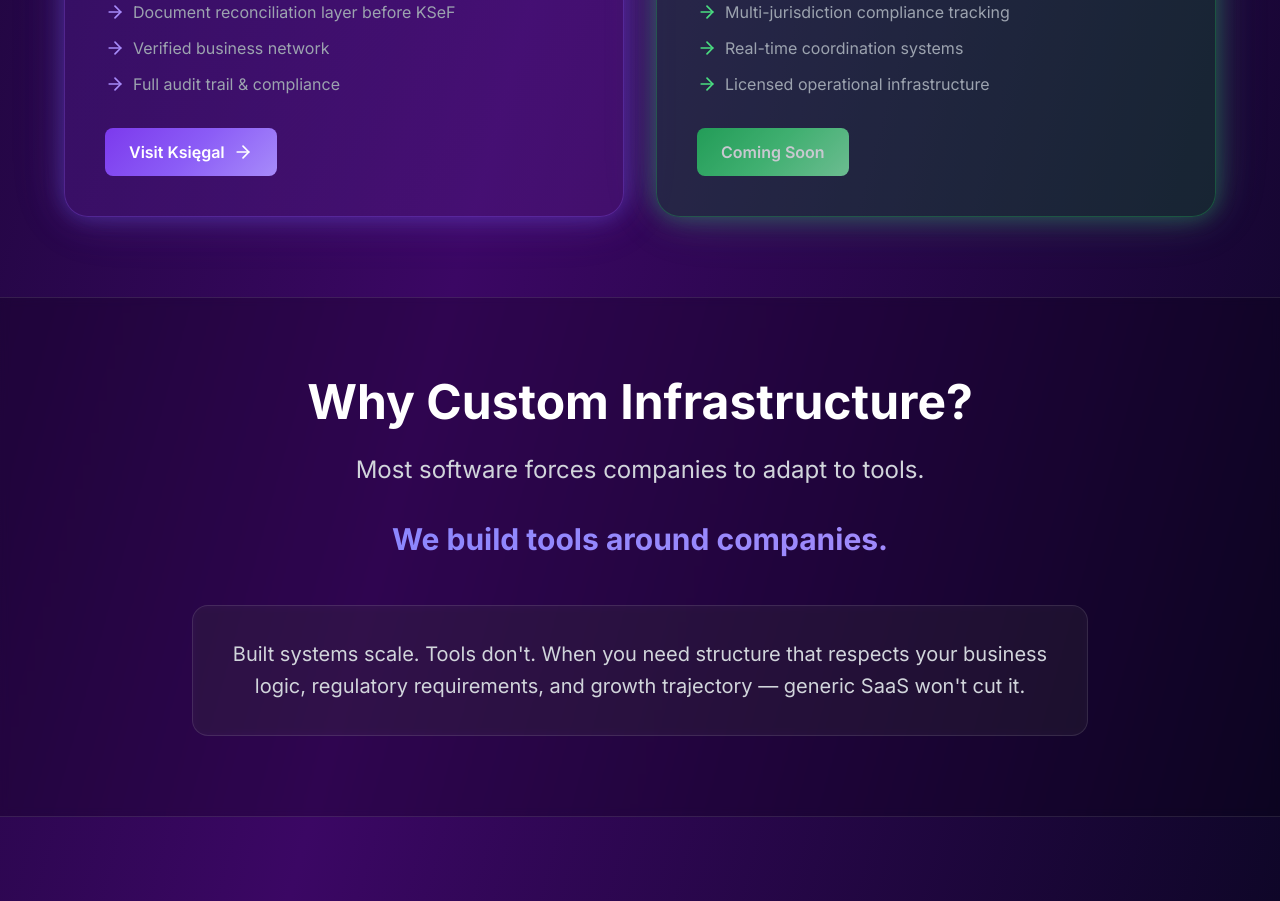
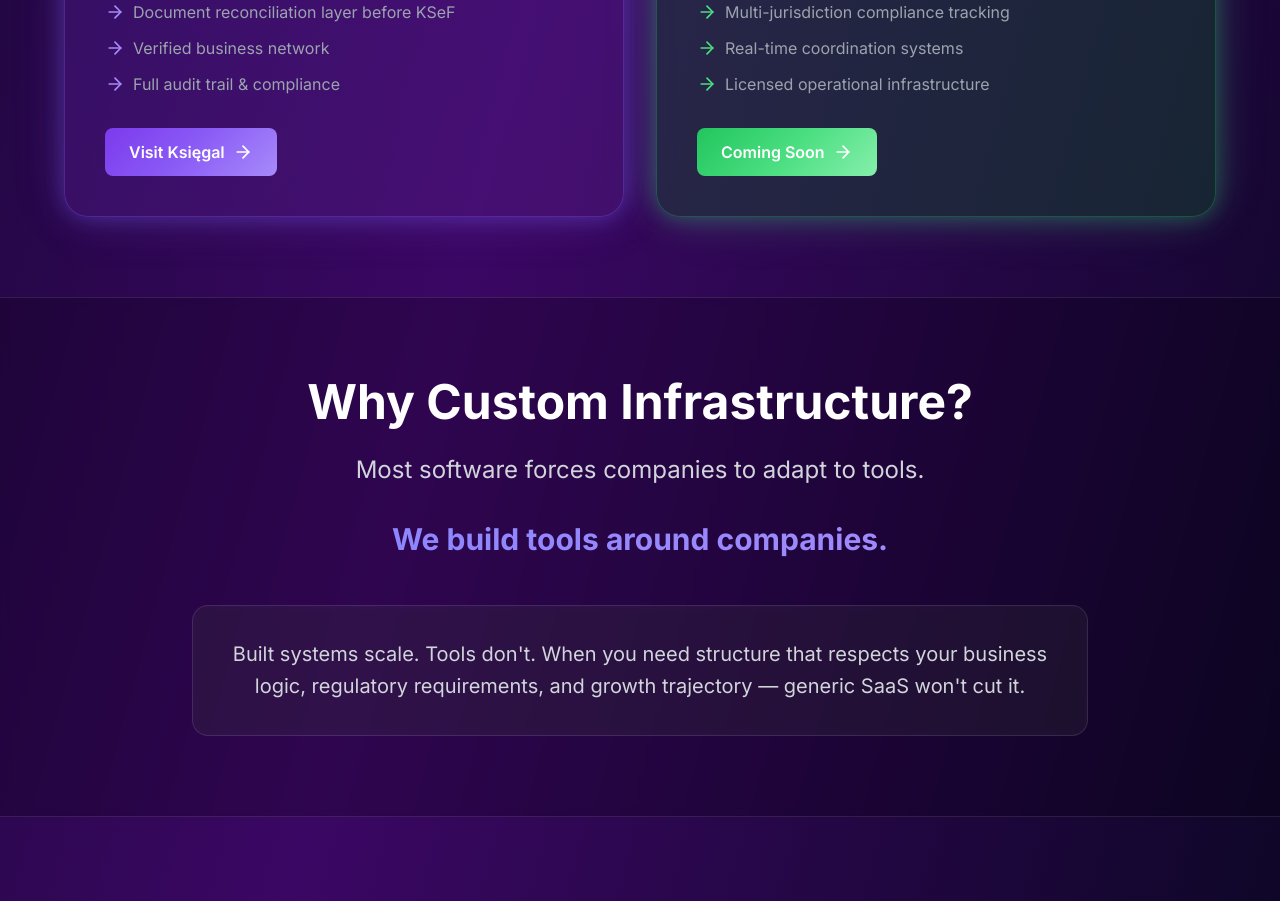
Before and after one commit to quarzasiphix/tovernet-nest, a Next.js app: page /en in a window 1280 px wide. Shown: the part 2780-3681 px from the top of the page. Built offline with nearby package versions, Linux system fonts and the light colour scheme.

Commit message:
added globalpet new domain

```diff
--- a/app/[locale]/page.tsx
+++ b/app/[locale]/page.tsx
@@ -247,9 +247,15 @@ export default function Home({ params: { locale } }: { params: { locale: string
                       </li>
                     ))}
                   </ul>
-                  <div className="inline-flex items-center gap-2 bg-globalpet-gradient text-white px-6 py-3 rounded-lg font-semibold opacity-75">
-                    <span>{t('verticals.globalPet.cta')}</span>
-                  </div>
+                  <a
+                    href="https://globalpet.online"
+                    target="_blank"
+                    rel="noopener noreferrer"
+                    className="inline-flex items-center gap-2 bg-globalpet-gradient text-white px-6 py-3 rounded-lg font-semibold hover:opacity-90 transition-opacity"
+                  >
+                    {t('verticals.globalPet.cta')}
+                    <ArrowRight className="h-5 w-5" />
+                  </a>
                 </div>
               </div>
             </div>
```
